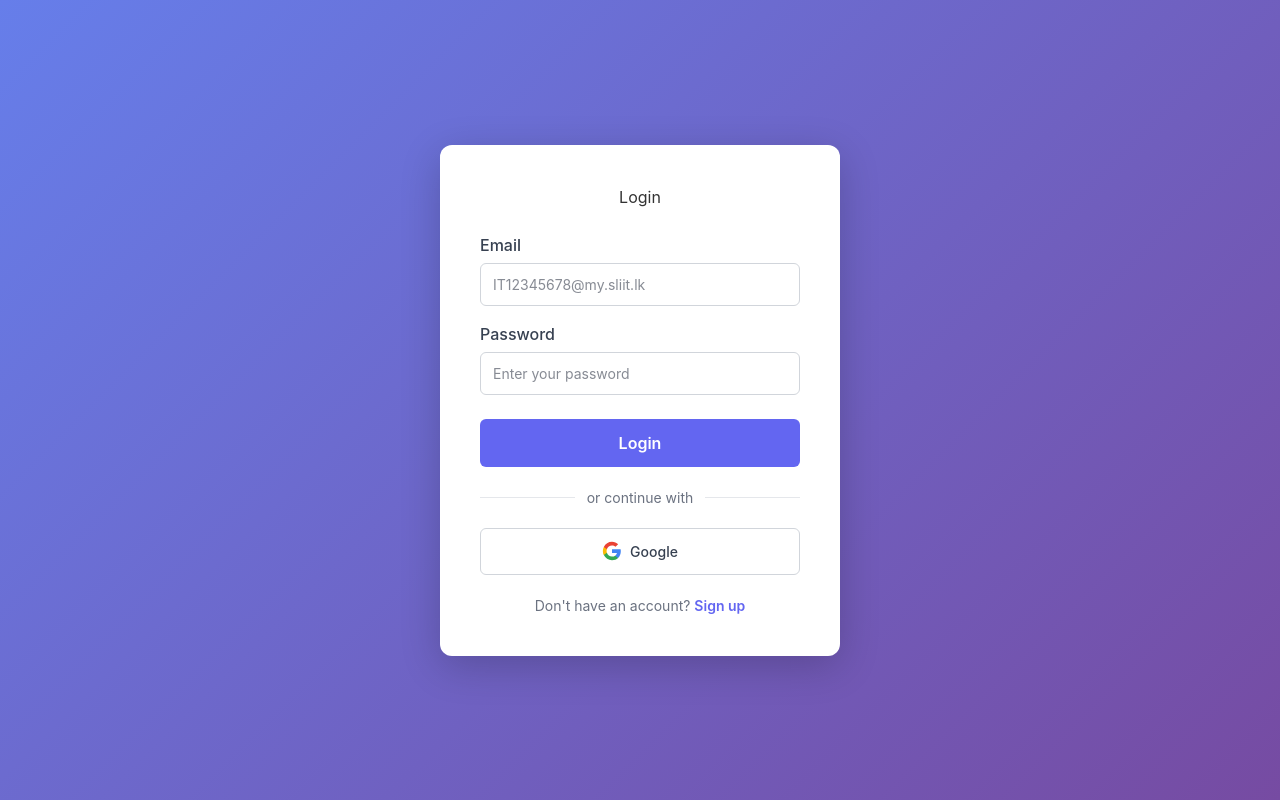
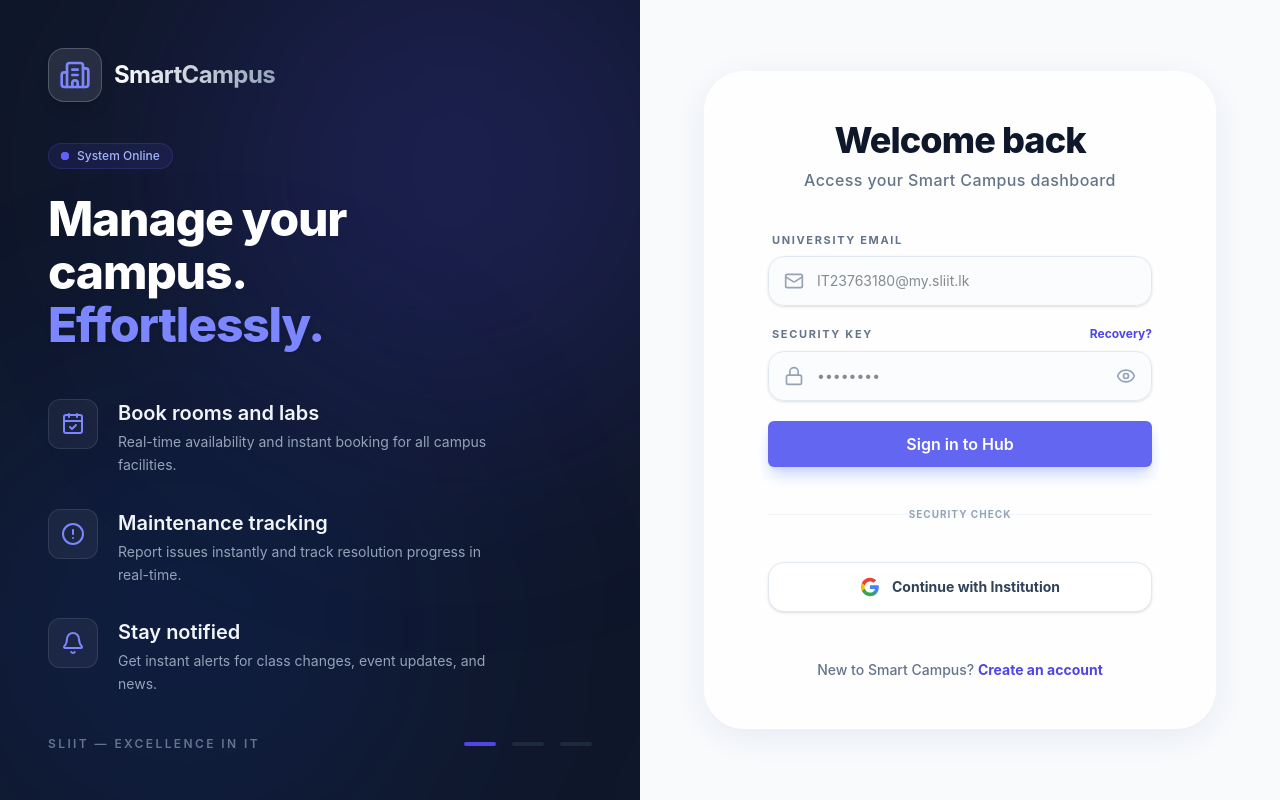
Before and after one commit to NM-Dilshan/pafProject, a React (Vite) app in the folder paf/frontend/: page /login in a window 1280 px wide. Built offline with nearby package versions, Linux system fonts and the light colour scheme.

Commit message:
UI changes done

```diff
--- a/paf/frontend/src/pages/LoginPage.jsx
+++ b/paf/frontend/src/pages/LoginPage.jsx
@@ -1,14 +1,19 @@
 import { useState, useEffect } from 'react';
 import { useNavigate, Link, useSearchParams } from 'react-router-dom';
+import { Mail, Lock, Eye, EyeOff, Loader2 } from 'lucide-react';
 import { login, googleLogin, isValidCampusEmail } from '../services/authService';
+import AuthLayout from '../components/auth/AuthLayout';
+import { cn } from '../lib/utils';
 
 const LoginPage = () => {
   const [searchParams] = useSearchParams();
   const [email, setEmail] = useState('');
   const [password, setPassword] = useState('');
+  const [showPassword, setShowPassword] = useState(false);
   const [error, setError] = useState('');
   const [loading, setLoading] = useState(false);
   const [emailError, setEmailError] = useState('');
+  const [touched, setTouched] = useState({ email: false, password: false });
 
   const navigate = useNavigate();
 
@@ -20,31 +25,33 @@ const LoginPage = () => {
     }
   }, [searchParams]);
 
-  const handleEmailChange = (e) => {
-    const value = e.target.value;
-    setEmail(value);
+  const validateEmail = (val) => {
+    if (!val) return 'Email is required';
+    if (!isValidCampusEmail(val)) return 'Use your @my.sliit.lk email';
+    return '';
+  };
 
-    if (value && !isValidCampusEmail(value)) {
-      setEmailError('Please enter a valid campus email (e.g., IT12345678@my.sliit.lk)');
-    } else {
-      setEmailError('');
+  const handleBlur = (field) => {
+    setTouched(prev => ({ ...prev, [field]: true }));
+    if (field === 'email') {
+      setEmailError(validateEmail(email));
     }
   };
 
   const handleSubmit = async (e) => {
     e.preventDefault();
     setError('');
-    setEmailError('');
 
-    // Validate email format
-    if (!isValidCampusEmail(email)) {
-      setEmailError('Please enter a valid campus email (e.g., IT12345678@my.sliit.lk)');
+    const eError = validateEmail(email);
+    if (eError) {
+      setEmailError(eError);
+      setTouched(prev => ({ ...prev, email: true }));
       return;
     }
 
-    // Validate password
     if (password.length < 8) {
       setError('Password must be at least 8 characters');
+      setTouched(prev => ({ ...prev, password: true }));
       return;
     }
 
@@ -54,7 +61,7 @@ const LoginPage = () => {
       await login(email, password);
       navigate('/dashboard');
     } catch (err) {
-      setError(err.message || 'Login failed. Please try again.');
+      setError(err.message || 'Invalid email or password. Please try again.');
     } finally {
       setLoading(false);
     }
@@ -64,89 +71,141 @@ const LoginPage = () => {
     try {
       await googleLogin();
     } catch (err) {
-      setError(err.message || 'Google login failed. Please try again.');
+      setError(err.message || 'Google login failed.');
     }
   };
 
   return (
-    <div className="login-page">
-      <div className="login-container">
-        <h1>Login</h1>
+    <AuthLayout>
+      <div className="animate-in fade-in slide-in-from-bottom-6 duration-1000 w-full max-w-sm mx-auto">
+        <div className="mb-10 text-center">
+          <h2 className="text-4xl font-extrabold tracking-tight text-slate-900 mb-2">Welcome back</h2>
+          <p className="text-slate-500 font-medium tracking-wide">Access your Smart Campus dashboard</p>
+        </div>
 
         {error && (
-          <div className="error-message" role="alert">
+          <div className="p-4 rounded-2xl bg-red-50/50 backdrop-blur-sm border border-red-100/50 text-red-600 text-sm font-medium mb-8 flex items-center gap-3 animate-in zoom-in-95 duration-300">
+            <div className="h-2 w-2 rounded-full bg-red-500 animate-pulse" />
             {error}
           </div>
         )}
 
-        <form onSubmit={handleSubmit}>
-          <div className="form-group">
-            <label htmlFor="email">Email</label>
+        <div className="space-y-8">
+          <form onSubmit={handleSubmit} className="space-y-5">
+            <div className="space-y-2">
+              <label className="block text-[11px] font-bold text-slate-500 uppercase tracking-[0.15em] ml-1">
+                University Email
+              </label>
+              <div className="relative group">
+                <div className="absolute inset-y-0 left-0 pl-4 flex items-center pointer-events-none">
+                  <Mail className="h-5 w-5 text-slate-400 group-focus-within:text-indigo-500 transition-colors" />
+                </div>
                 <input
                   type="email"
-              id="email"
                   value={email}
-              onChange={handleEmailChange}
-              placeholder="IT12345678@my.sliit.lk"
+                  onChange={(e) => setEmail(e.target.value)}
+                  onBlur={() => handleBlur('email')}
+                  className={cn(
+                    "block w-full pl-12 pr-4 py-3.5 bg-slate-50/50 border rounded-2xl text-sm transition-all duration-300 outline-none",
+                    emailError && touched.email
+                      ? "border-red-300 bg-red-50/20 focus:ring-4 focus:ring-red-500/5"
+                      : "border-slate-200 focus:border-indigo-500 focus:bg-white focus:ring-4 focus:ring-indigo-500/5 shadow-sm hover:border-slate-300"
+                  )}
+                  placeholder="IT23763180@my.sliit.lk"
                   required
                 />
-            {emailError && (
-              <span className="error-text">{emailError}</span>
+              </div>
+              {emailError && touched.email && (
+                <p className="mt-2 text-xs text-red-500 font-semibold ml-1 flex items-center gap-1">
+                  <span className="h-1 w-1 rounded-full bg-red-500" />
+                  {emailError}
+                </p>
               )}
             </div>
 
-          <div className="form-group">
-            <label htmlFor="password">Password</label>
+            <div className="space-y-2">
+              <div className="flex items-center justify-between ml-1">
+                <label className="block text-[11px] font-bold text-slate-500 uppercase tracking-[0.15em]">
+                  Security Key
+                </label>
+                <Link to="#" className="text-xs font-bold text-indigo-600 hover:text-indigo-500 transition-colors">
+                  Recovery?
+                </Link>
+              </div>
+              <div className="relative group">
+                <div className="absolute inset-y-0 left-0 pl-4 flex items-center pointer-events-none">
+                  <Lock className="h-5 w-5 text-slate-400 group-focus-within:text-indigo-500 transition-colors" />
+                </div>
                 <input
-              type="password"
-              id="password"
+                  type={showPassword ? "text" : "password"}
                   value={password}
                   onChange={(e) => setPassword(e.target.value)}
-              placeholder="Enter your password"
+                  onBlur={() => handleBlur('password')}
+                  className={cn(
+                    "block w-full pl-12 pr-12 py-3.5 bg-slate-50/50 border rounded-2xl text-sm transition-all duration-300 outline-none",
+                    touched.password && password.length < 8
+                      ? "border-red-300 bg-red-50/20 focus:ring-4 focus:ring-red-500/5"
+                      : "border-slate-200 focus:border-indigo-500 focus:bg-white focus:ring-4 focus:ring-indigo-500/5 shadow-sm hover:border-slate-300"
+                  )}
+                  placeholder="••••••••"
                   required
                 />
+                <button
+                  type="button"
+                  onClick={() => setShowPassword(!showPassword)}
+                  className="absolute inset-y-0 right-0 pr-4 flex items-center text-slate-400 hover:text-indigo-500 transition-colors"
+                >
+                  {showPassword ? <EyeOff className="h-5 w-5" /> : <Eye className="h-5 w-5" />}
+                </button>
+              </div>
             </div>
 
-          <button type="submit" disabled={loading}>
-            {loading ? 'Logging in...' : 'Login'}
+            <button
+              type="submit"
+              disabled={loading}
+              className="w-full flex items-center justify-center px-6 py-4 bg-indigo-600 hover:bg-indigo-700 text-white text-sm font-bold rounded-2xl transition-all duration-300 shadow-lg shadow-indigo-200 hover:shadow-indigo-300 hover:-translate-y-0.5 active:scale-[0.98] active:translate-y-0 disabled:opacity-50 disabled:cursor-not-allowed disabled:active:scale-100 disabled:hover:translate-y-0 group"
+            >
+              {loading ? (
+                <Loader2 className="h-5 w-5 animate-spin" />
+              ) : (
+                <span className="flex items-center gap-2">
+                  Sign in to Hub
+                </span>
+              )}
             </button>
           </form>
 
-        <div className="divider">
-          <span>or continue with</span>
+          <div className="relative py-2">
+            <div className="absolute inset-0 flex items-center">
+              <span className="w-full border-t border-slate-100" />
+            </div>
+            <div className="relative flex justify-center text-[10px] font-bold uppercase tracking-widest">
+              <span className="bg-white lg:bg-transparent px-4 text-slate-400">Security Check</span>
+            </div>
           </div>
 
           <button
-          type="button"
-          className="google-login-btn"
             onClick={handleGoogleLogin}
+            className="w-full flex items-center justify-center gap-3 px-6 py-3.5 border border-slate-200 rounded-2xl text-sm font-bold text-slate-700 bg-white hover:bg-slate-50 hover:border-slate-300 transition-all duration-300 active:scale-[0.98] shadow-sm hover:shadow"
           >
-          <svg className="google-icon" viewBox="0 0 24 24" width="20" height="20">
-            <path
-              fill="#4285F4"
-              d="M22.56 12.25c0-.78-.07-1.53-.2-2.25H12v4.26h5.92c-.26 1.37-1.04 2.53-2.21 3.31v2.77h3.57c2.08-1.92 3.28-4.74 3.28-8.09z"
-            />
-            <path
-              fill="#34A853"
-              d="M12 23c2.97 0 5.46-.98 7.28-2.66l-3.57-2.77c-.98.66-2.23 1.06-3.71 1.06-2.86 0-5.29-1.93-6.16-4.53H2.18v2.84C3.99 20.53 7.7 23 12 23z"
-            />
-            <path
-              fill="#FBBC05"
-              d="M5.84 14.09c-.22-.66-.35-1.36-.35-2.09s.13-1.43.35-2.09V7.07H2.18C1.43 8.55 1 10.22 1 12s.43 3.45 1.18 4.93l2.85-2.22.81-.62z"
-            />
-            <path
-              fill="#EA4335"
-              d="M12 5.38c1.62 0 3.06.56 4.21 1.64l3.15-3.15C17.45 2.09 14.97 1 12 1 7.7 1 3.99 3.47 2.18 7.07l3.66 2.84c.87-2.6 3.3-4.53 6.16-4.53z"
-            />
+            <svg className="w-5 h-5" viewBox="0 0 24 24">
+              <path fill="#4285F4" d="M22.56 12.25c0-.78-.07-1.53-.2-2.25H12v4.26h5.92c-.26 1.37-1.04 2.53-2.21 3.31v2.77h3.57c2.08-1.92 3.28-4.74 3.28-8.09z" />
+              <path fill="#34A853" d="M12 23c2.97 0 5.46-.98 7.28-2.66l-3.57-2.77c-.98.66-2.23 1.06-3.71 1.06-2.86 0-5.29-1.93-6.16-4.53H2.18v2.84C3.99 20.53 7.7 23 12 23z" />
+              <path fill="#FBBC05" d="M5.84 14.09c-.22-.66-.35-1.36-.35-2.09s.13-1.43.35-2.09V7.07H2.18C1.43 8.55 1 10.22 1 12s.43 3.45 1.18 4.93l2.85-2.22.81-.62z" />
+              <path fill="#EA4335" d="M12 5.38c1.62 0 3.06.56 4.21 1.64l3.15-3.15C17.45 2.09 14.97 1 12 1 7.7 1 3.99 3.47 2.18 7.07l3.66 2.84c.87-2.6 3.3-4.53 6.16-4.53z" />
             </svg>
-          Google
+            Continue with Institution
           </button>
 
-        <p className="signup-link">
-          Don't have an account? <Link to="/register">Sign up</Link>
+          <p className="text-center text-sm font-medium text-slate-500 pt-4">
+            New to Smart Campus?{' '}
+            <Link to="/register" className="font-bold text-indigo-600 hover:text-indigo-500 transition-colors underline-offset-4 hover:underline">
+              Create an account
+            </Link>
           </p>
         </div>
       </div>
+    </AuthLayout>
   );
 };
 
```
Lines whose indentation alone changed are shown as unchanged.
